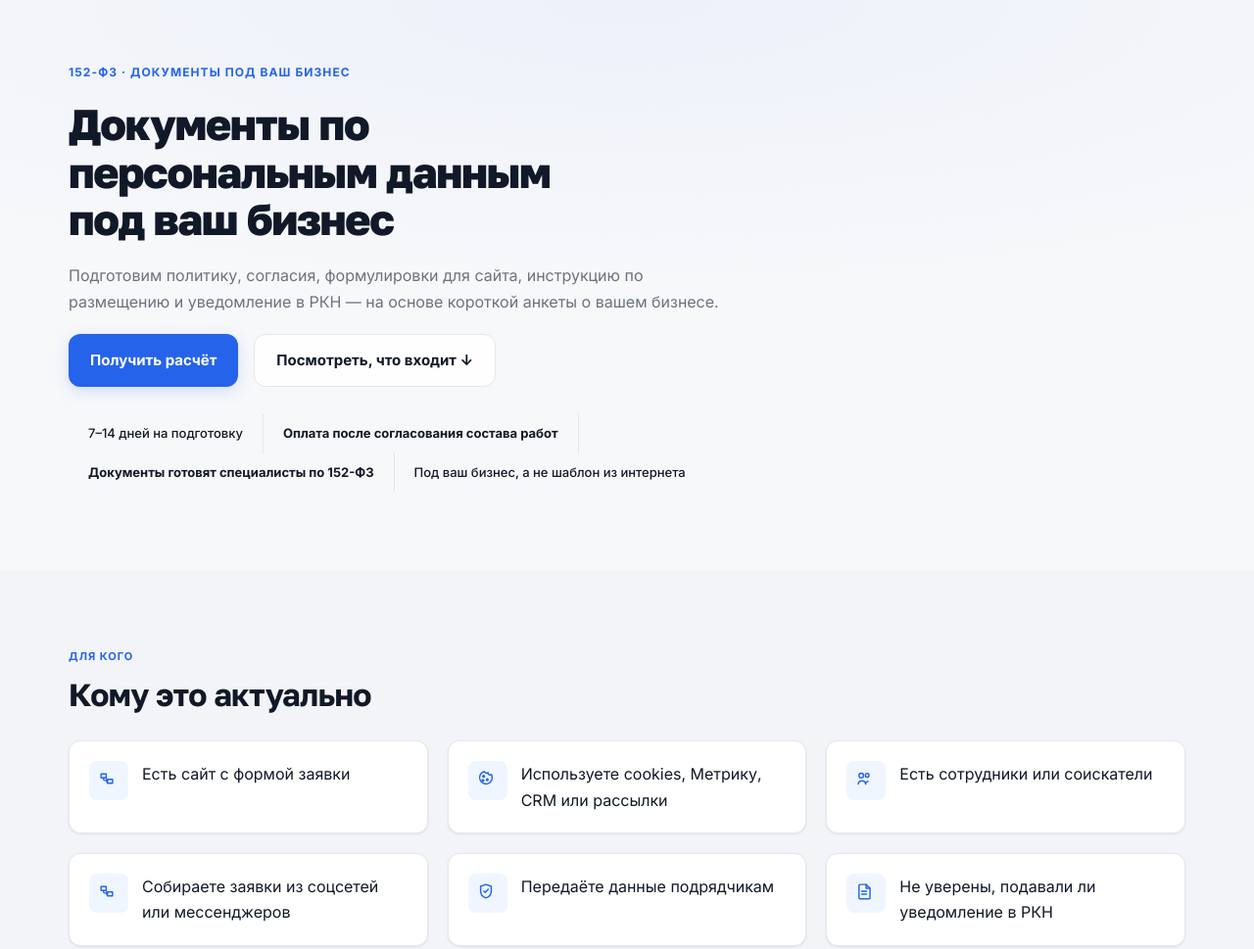
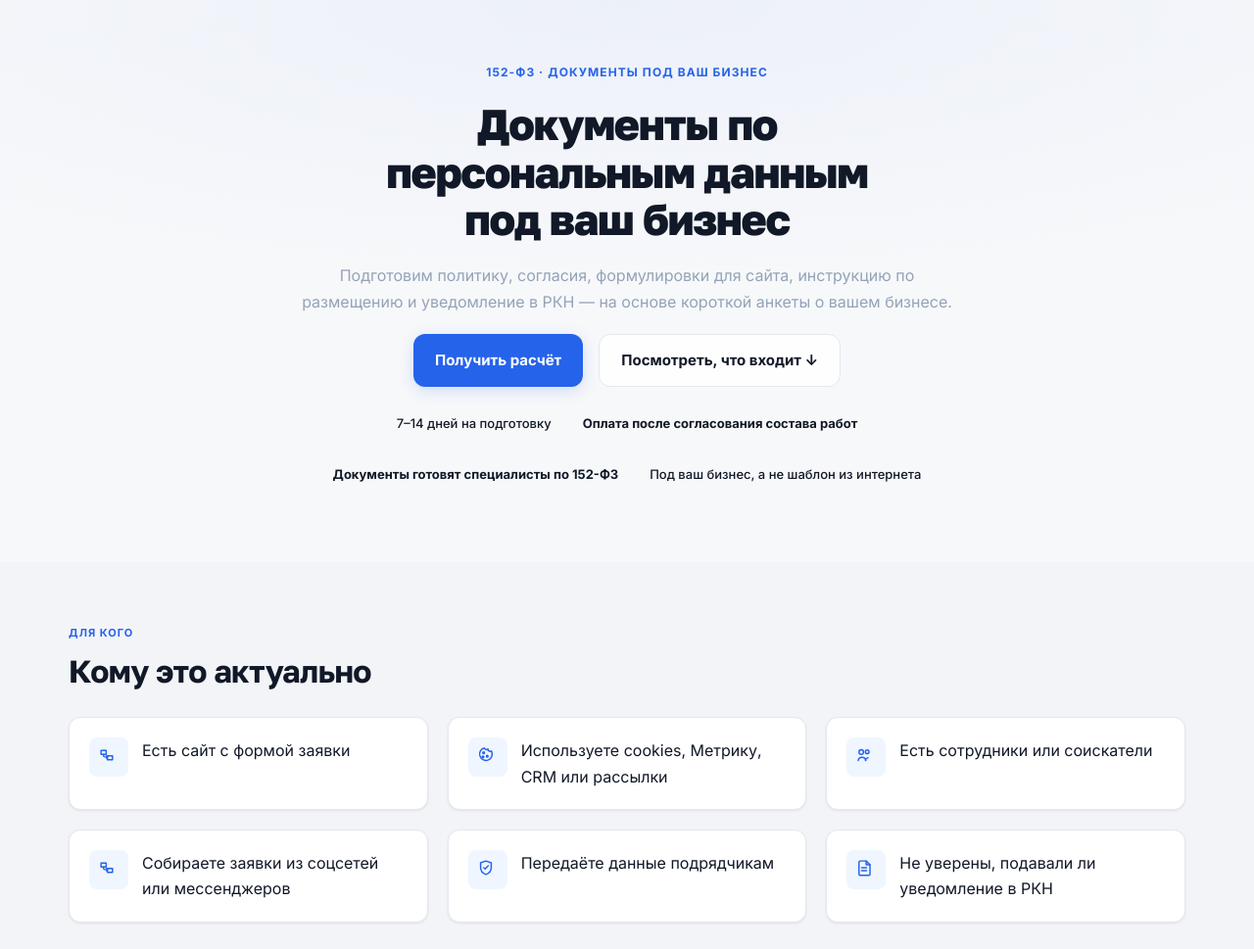
Before and after one commit to codesidevelopers-crypto/openclaw-sites, a Gatsby site in the folder pd-152-kit/: page / in a window 1280 px wide. Shown: the top 969 px of the page at 98% size. Built offline with nearby package versions, Linux system fonts and the light colour scheme; Gatsby itself is replaced by a stand-in of ours.

Commit message:
refactor(site): center hero and tighten section spacing

```diff
--- a/pd-152-kit/src/pages/index.tsx
+++ b/pd-152-kit/src/pages/index.tsx
@@ -835,10 +835,12 @@ const Container = styled.div<{ narrow?: boolean }>`
 `;
 
 const Section = styled.section`
-  padding: 80px 0;
-
-  @media (max-width: 640px) {
-    padding: 64px 0 72px;
+  padding-top: 64px;
+  padding-bottom: 64px;
+
+  @media (max-width: 768px) {
+    padding-top: 48px;
+    padding-bottom: 48px;
   }
 `;
 
@@ -847,22 +849,26 @@ const TintSection = styled(Section)`
 `;
 
 const HeroSection = styled.section`
+  min-height: 480px;
   padding: 64px 0 80px;
   background-image: radial-gradient(ellipse 80% 50% at 50% 0%, rgba(37,99,235,.05) 0%, transparent 100%);
 
-  @media (max-width: 640px) {
+  @media (max-width: 768px) {
+    min-height: auto;
     padding: 48px 0 64px;
   }
 `;
 
 const HeroGrid = styled.div`
-  display: block;
-  max-width: 680px;
+  max-width: 760px;
+  margin: 0 auto;
 `;
 
 const HeroMain = styled.div`
   display: grid;
   gap: 20px;
+  justify-items: center;
+  text-align: center;
 `;
 
 const Eyebrow = styled.div`
@@ -889,7 +895,7 @@ const HeroTitle = styled.h1`
 const HeroText = styled.p`
   margin: 0;
   max-width: 680px;
-  color: ${theme.colors.muted};
+  color: #94a3b8;
   font-size: 16px;
   line-height: 1.65;
 `;
@@ -898,8 +904,11 @@ const HeroActions = styled.div`
   display: flex;
   gap: 16px;
   flex-wrap: wrap;
+  justify-content: center;
 
   @media (max-width: 640px) {
+    width: 100%;
+
     > button {
       width: 100%;
     }
@@ -917,7 +926,8 @@ const HeroVisualImage = styled.img``;
 const TrustGrid = styled.div`
   display: flex;
   flex-wrap: wrap;
-  gap: 0;
+  justify-content: center;
+  gap: 32px;
   margin-top: 8px;
 `;
 
@@ -925,15 +935,11 @@ const TrustCard = styled.div`
   display: flex;
   align-items: center;
   gap: 8px;
-  padding: 10px 20px;
-  border-right: 1px solid ${theme.colors.border};
+  padding: 0;
   background: transparent;
   box-shadow: none;
   border-radius: 0;
-
-  &:last-child {
-    border-right: none;
-  }
+  border-right: none;
 `;
 
 const TrustIcon = styled.div`
```
